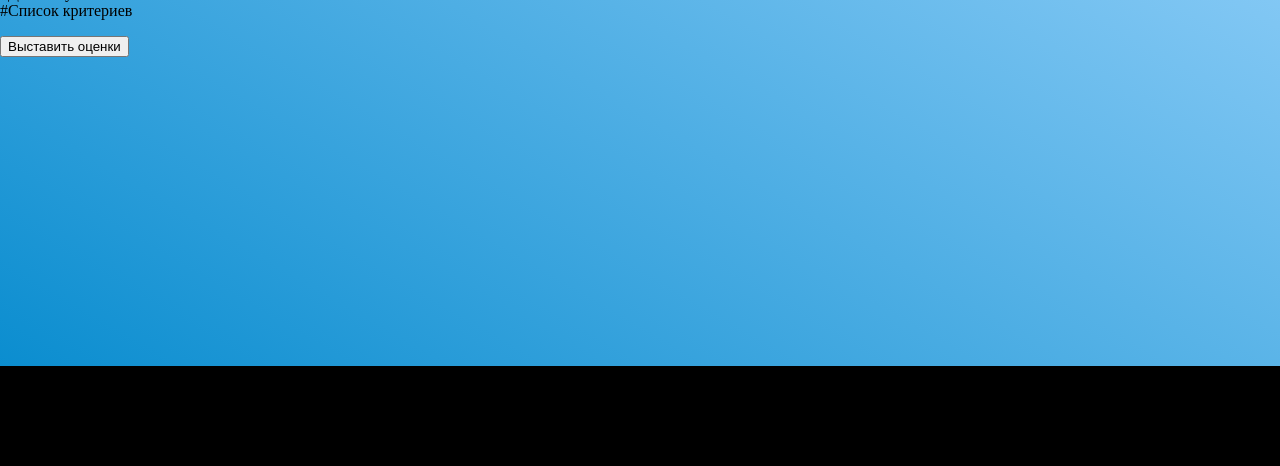
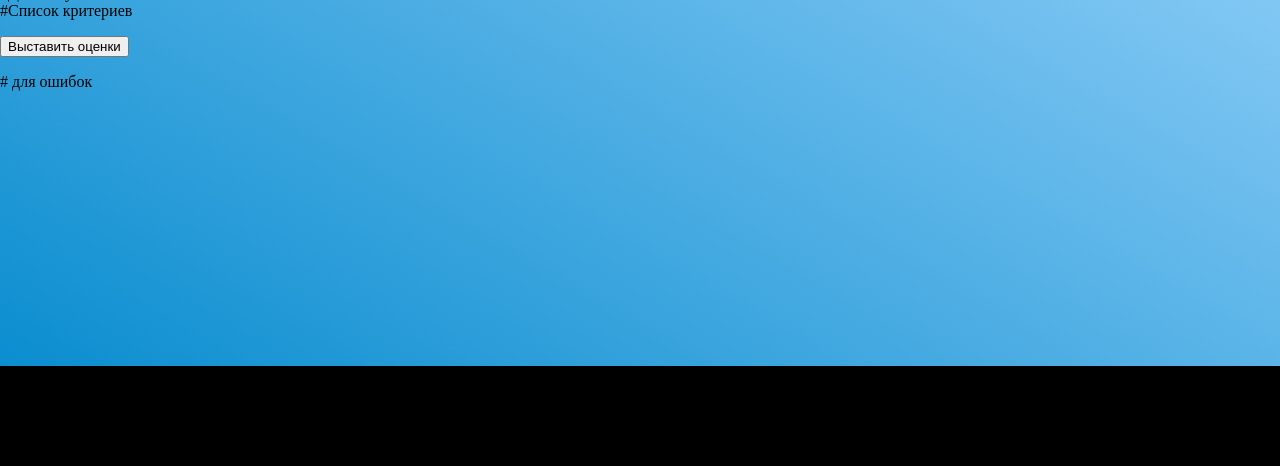
Before and after one commit to Losharik17/Assessment_2.0, a Flask app: page /expert/1/1 in a window 1280 px wide. Shown: the part 334-800 px from the top of the page. Run offline with Flask 2, Linux system fonts and the light colour scheme; data that the repository does not hold is empty; some libraries are stand-ins or nearby versions.

Commit message:
пару строк

```diff
--- a/app/static/expert_grade.css
+++ b/app/static/expert_grade.css
@@ -5,7 +5,6 @@ button{
     border-radius: 100%;
     width:2px;
     height: 2px;
-
 }
 
 .form_radio_btn {
--- a/app/templates/base.html
+++ b/app/templates/base.html
@@ -1,6 +1,6 @@
 <html lang="ru">
     <head>
-    <meta charset="UTF-8">
+    <meta name="viewport" content="width=device-width, initial-scale=1" charset="UTF-8">
     {% if title %}
         <title>{{ title }}</title>
     {% else %}
--- a/app/templates/expert_grade.html
+++ b/app/templates/expert_grade.html
@@ -44,6 +44,7 @@
                 {{ form.submit }}
             </p>
 
+            # для ошибок
             {% if form.errors %}
                 {{ form.errors }}
             {% endif %}
--- a/app/templates/main_0.html
+++ b/app/templates/main_0.html
@@ -1,7 +1,7 @@
 <html lang="ru">
 <head>
     <link rel="stylesheet"  href="{{ url_for('static', filename='admin_table.css') }}">
-    <meta charset="UTF-8">
+    <meta name="viewport" content="width=device-width, initial-scale=1" charset="UTF-8">
     {% if title %}
         <title>{{ title }}</title>
     {% else %}
```
Also changed, not shown: T_Park.db.
